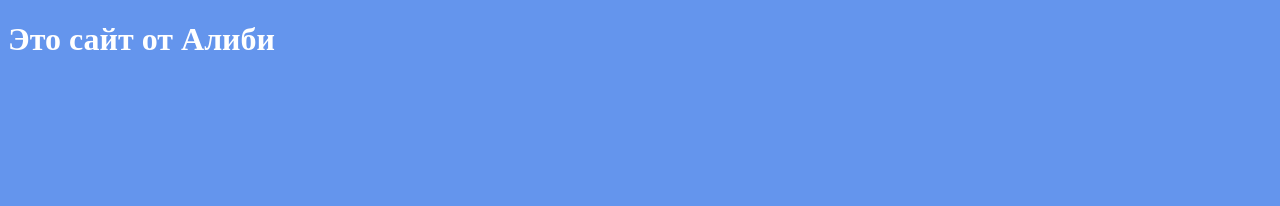
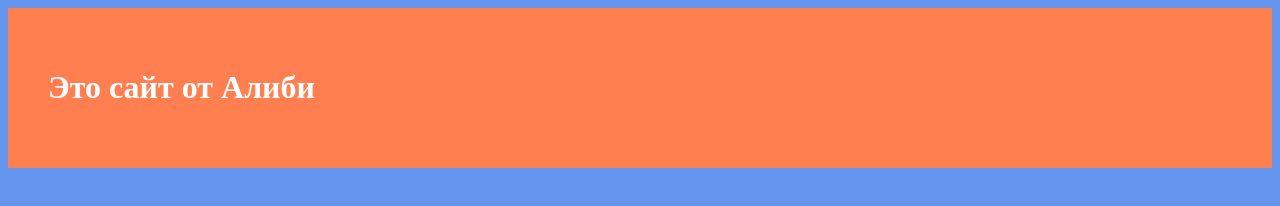
Before and after one commit to realibi-dev/realibi-dev.github.io, a plain HTML site: page index.html in a window 1280 px wide. Drawn offline with Linux system fonts and the light colour scheme.

Commit message:
Add files via upload

```diff
--- a/index.html
+++ b/index.html
@@ -7,6 +7,8 @@
     <link rel="stylesheet" href="style.css">
 </head>
 <body>
-    <h1>Это сайт от Алиби</h1>
+    <div>
+        <h1>Это сайт от Алиби</h1>
+    </div>
 </body>
 </html>
--- a/style.css
+++ b/style.css
@@ -1,5 +1,10 @@
 body {
     background-color: cornflowerblue;
+}
+
+div {
+    background-color: coral;
+    padding: 40px;
 }
 
 h1 {
```
